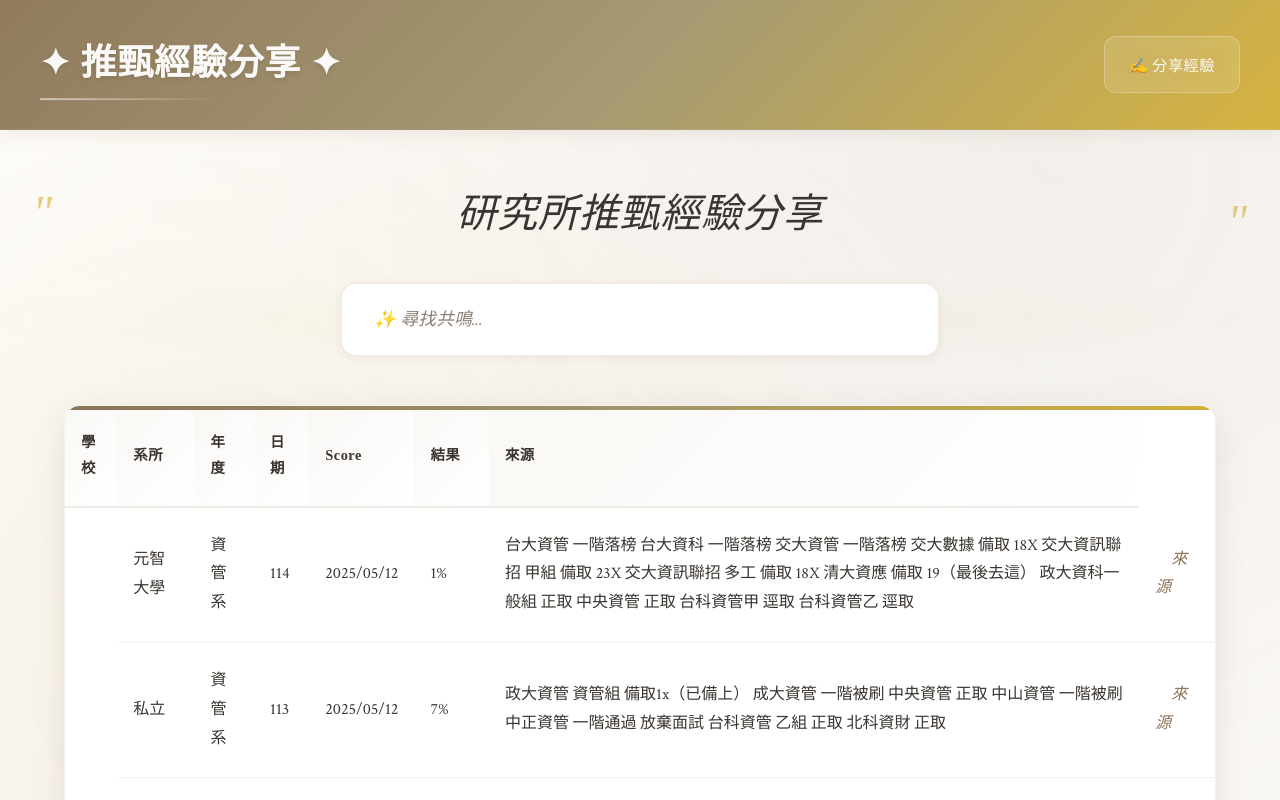
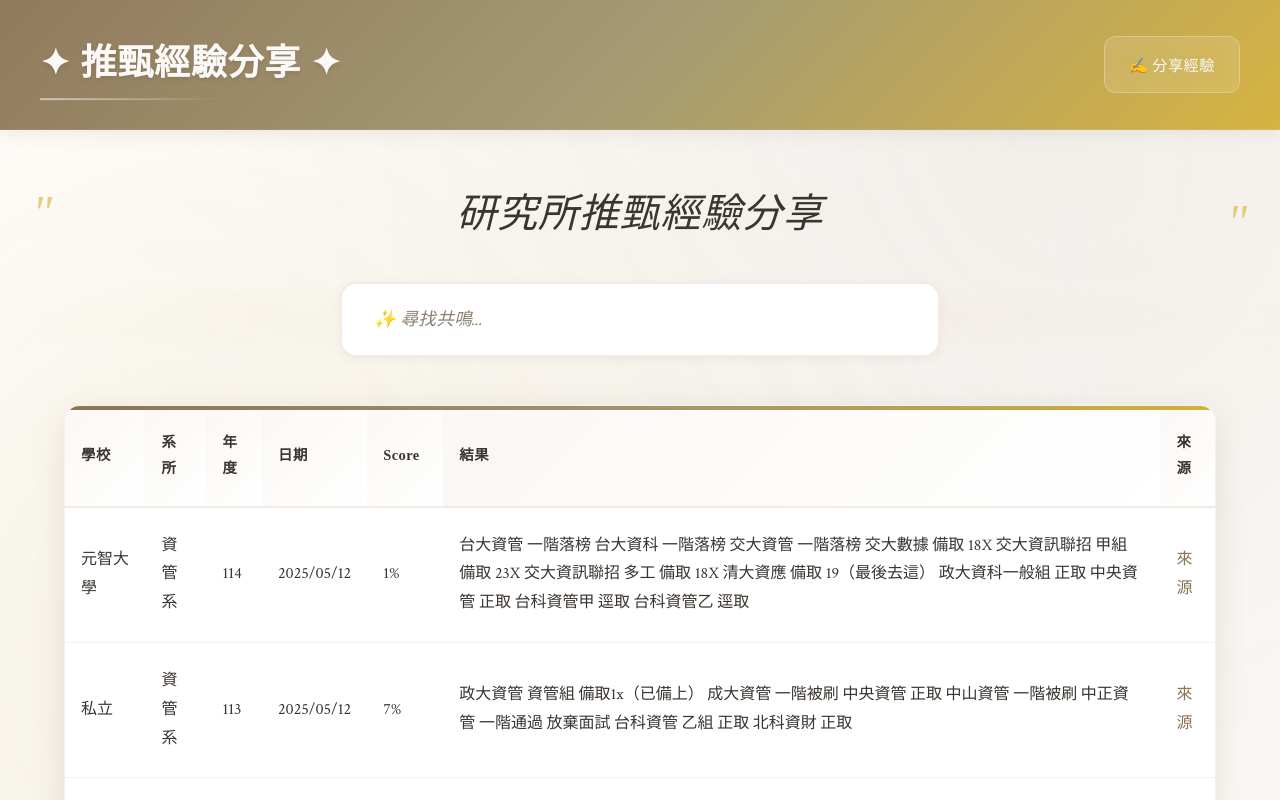
Before and after one commit to ShihPing0803/grad-experience-share, a Vue app: page / in a window 1280 px wide. Shown: the top 800 px of the page. Built offline with nearby package versions, Linux system fonts and the light colour scheme; a web font is replaced by a local one.

Commit message:
[Fix] Table doesn't align

```diff
--- a/src/style.css
+++ b/src/style.css
@@ -311,21 +311,6 @@ main h2::after {
   position: relative;
 }
 
-.post-table tbody tr::before {
-  content: '';
-  position: absolute;
-  left: 0;
-  top: 0;
-  bottom: 0;
-  width: 0;
-  background: linear-gradient(135deg, var(--primary-color), var(--secondary-color));
-  transition: width 0.3s ease;
-}
-
-.post-table tbody tr:hover::before {
-  width: 4px;
-}
-
 .post-table tbody tr:hover {
   background: linear-gradient(135deg,
     rgba(139, 115, 85, 0.03) 0%,
@@ -342,10 +327,9 @@ main h2::after {
   color: var(--primary-color);
   text-decoration: none;
   font-weight: 500;
-  padding: var(--spacing-xs) var(--spacing-sm);
+
   border-radius: var(--radius);
   transition: all 0.3s ease;
-  font-style: italic;
   position: relative;
 }
 
```
